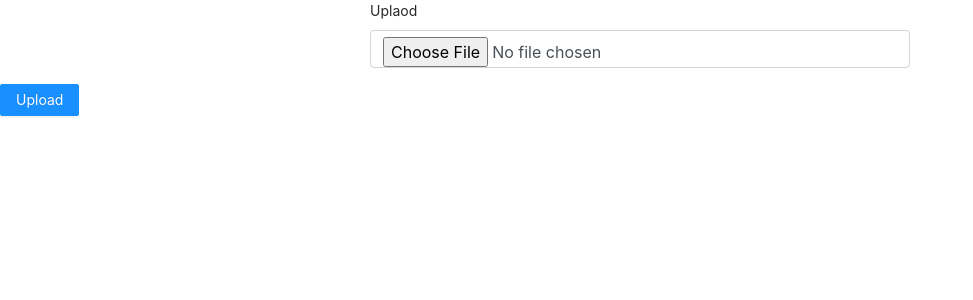
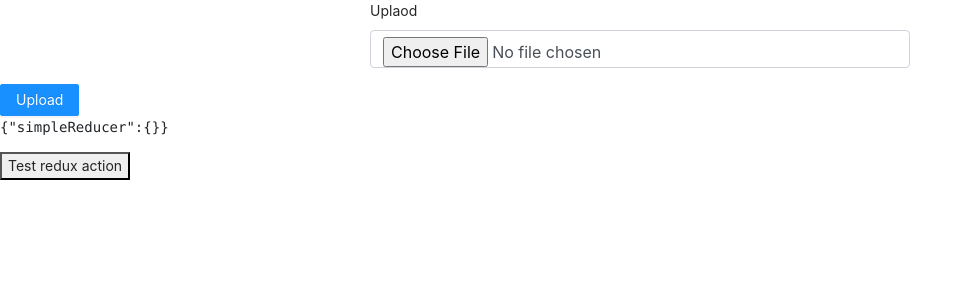
Before and after one commit to DuduInnovations/Dudu-Drive, a React (Create React App) app in the folder client/: page / in a window 1280 px wide. Shown: the top 300 px of the page, without its empty margins (0-973 px from the left). Built offline with nearby package versions, Linux system fonts and the light colour scheme.

Commit message:
Redux setup pushing again

```diff
--- a/client/src/Components/App.js
+++ b/client/src/Components/App.js
@@ -1,17 +1,40 @@
 import React from 'react';
 import UploadBox from './Upload';
 import './App.css';
+import { simpleAction } from '../actions/simpleAction';
+import { connect } from 'react-redux';
+
+
+const mapDispatchToProps = dispatch => ({
+    simpleAction: () => dispatch(simpleAction())
+  })
+
+  /*
+   * mapStateToProps
+  */
+const mapStateToProps = state => ({
+    ...state
+  })
 
 class App extends React.Component {
 
+    simpleAction = (event) => {
+        this.props.simpleAction();
+    }
 
     render() {
         return (
             <div>
                 <UploadBox />
+                <pre>
+              {
+                JSON.stringify(this.props)
+              }
+            </pre>
+            <button onClick={this.simpleAction}>Test redux action</button>
             </div>
         );
     }
 }
 
-export default App;
+export default connect(mapStateToProps, mapDispatchToProps)(App);
--- a/client/src/index.js
+++ b/client/src/index.js
@@ -1,5 +1,16 @@
 import React from 'react';
 import ReactDOM from 'react-dom';
+
+// Required for Redux store setup
+import { Provider } from 'react-redux'
+import configureStore from './store';
+import registerServiceWorker from './registerServiceWorker';
 import App from './Components/App';
 
-ReactDOM.render(<App />, document.querySelector("#root"));
+ReactDOM.render(
+    <Provider store={configureStore()}>
+      <App />
+    </Provider>,
+    document.getElementById('root')
+  );
+  registerServiceWorker();
```
